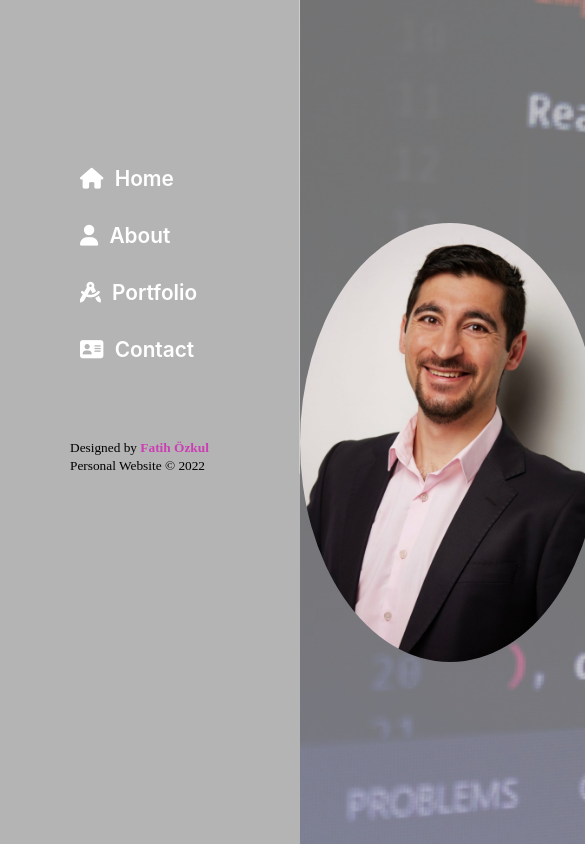
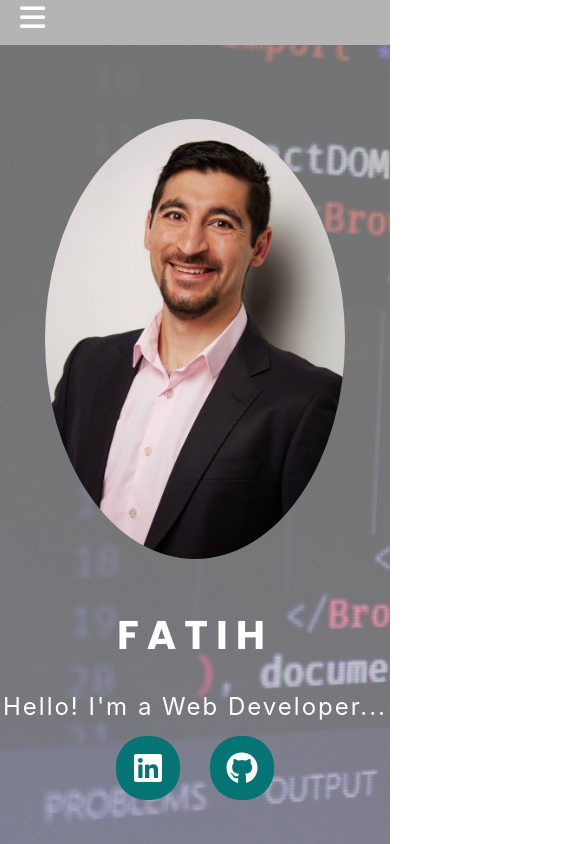
Before and after one commit to fatihozkul35/MyPortFolioWebsite, a React (Create React App) app: page / in a window 390 px wide. Shown: the top 844 px of the page, 585 px wide, since content can reach past the window. Built offline with nearby package versions, Linux system fonts and the light colour scheme; a web font is replaced by a local one.

Commit message:
responsive design added

```diff
--- a/src/Components/Navbar/Navbar.css
+++ b/src/Components/Navbar/Navbar.css
@@ -1,38 +1,33 @@
-.navbar{
-    /* background-color: #6A6A6A; */
-    /* background-color: #868686; */
+.navbar {
     background-color: rgba(63, 62, 62, 0.39);
+    padding: 10px 20px;
+    display: flex;
+    padding-top: 3rem;
+    /* align-items: center; */
+    /* justify-content: space-between; */
+    /* position: relative; */
 }
 
-.menus{
+/* Menü */
+.menus {
     display: flex;
-    /* justify-content: center; */
-    align-items: flex-start;
     flex-direction: column;
-    padding-left: 70px;
-    box-sizing:border-box;
+    align-items: center;
 }
 
-.menus a{
+.menus a {
     text-decoration: none;
     font-weight: 600;
     font-size: 1.3rem;
     transition: 300ms;
-    text-align: left;
-    margin: 10px 0;
+    margin: 10px;
     padding: 6px 10px;
     border-radius: 4px;
-    background-color: rgba(63, 62, 62, 0);
+    background-color: transparent;
     color: white;
 }
 
-.menus i {
-    transition: 300ms;
-    margin-right: 6px;
-}
-
-.menus a:hover{
-    transition: 300ms;
+.menus a:hover {
     background-color: white;
     color: black;
     transform: scale(1.03);
@@ -44,7 +39,6 @@
     color: black;
     transform: scale(1.03);
 }
-
 .credit{
     margin-top: 40px;
     font-weight: 300;
@@ -53,16 +47,51 @@
     background-color: transparent;
 }
 
-.designer{
+    .designer{
     color: rgb(204, 62, 180);
     font-weight: 700;
 }
 
-/* .menus a.active{
-    border-top: 2px solid rgba(63, 62, 62, 0.39);
-    border-left: 2px solid rgba(63, 62, 62, 0.39);
-    border-bottom: 2px solid rgba(63, 62, 62, 0.39);
-    background-color: white;
-    color: black;
-    transform: scale(1.01);
-} */
+/* Mobil için Menü Butonu */
+.menu-toggle {
+    display: none;
+    font-size: 1.8rem;
+    color: white;
+    cursor: pointer;
+}
+
+/* Responsive Ayarlar */
+@media (max-width: 768px) {
+    .navbar{
+        padding-top: 0;
+    }
+    .menus {
+        display: none;
+        flex-direction: column;
+        width: 100%;
+        background-color: rgba(0, 0, 0, 0.8);
+        position: absolute;
+        top: 60px;
+        left: 0;
+        padding: 20px 0;
+        text-align: center;
+    }
+
+    .menus.open {
+        display: flex;
+        z-index: 999;
+    }
+
+    .menus a {
+        font-size: 1.2rem;
+        padding: 10px;
+        width: 100%;
+    }
+
+    .menu-toggle {
+        display: block;
+    }
+    .credit{
+        display: none;
+    }
+}
--- a/src/Components/Navbar/Navbar.js
+++ b/src/Components/Navbar/Navbar.js
@@ -1,28 +1,29 @@
-import React from 'react'
-import { Link } from 'react-router-dom';
-import "./Navbar.css"
-
+import React, { useState } from "react";
+import { Link } from "react-router-dom";
+import "./Navbar.css";
 
 const Navbar = () => {
+  const [menuOpen, setMenuOpen] = useState(false);
+
   return (
-    <div className="navbar">
-      <div className="section menus">
-        <Link to="/">
+    <nav className="navbar">
+      <div className="menu-toggle" onClick={() => setMenuOpen(!menuOpen)}>
+        <i className={menuOpen ? "fas fa-times" : "fas fa-bars"}></i>
+      </div>
+
+      <div className={`menus ${menuOpen ? "open" : ""}`}>
+        <Link to="/" onClick={() => setMenuOpen(false)}>
           <i className="fas fa-home"></i> Home
         </Link>
-        <Link
-          to="/about">
+        <Link to="/about" onClick={() => setMenuOpen(false)}>
           <i className="fas fa-user"></i> About
         </Link>
-        <Link
-          to="/portfolio"
-        >
+        <Link to="/portfolio" onClick={() => setMenuOpen(false)}>
           <i className="fas fa-drafting-compass"></i> Portfolio
         </Link>
-        <Link to="/contact">
+        <Link to="/contact" onClick={() => setMenuOpen(false)}>
           <i className="fas fa-address-card"></i> Contact
         </Link>
-        <br />
         <div className="credit">
           <small>
             Designed by <span className="designer">Fatih Özkul</span>
@@ -31,8 +32,8 @@ const Navbar = () => {
           <small>Personal Website © 2022</small>
         </div>
       </div>
-    </div>
+    </nav>
   );
-}
+};
 
-export default Navbar
+export default Navbar;
--- a/src/Pages/About/About.css
+++ b/src/Pages/About/About.css
@@ -78,3 +78,11 @@ span.skills{
     color: red;
     font-weight: bold;
 }
+
+/* Küçük ekranlarda (max-width: 768px) */
+@media (max-width: 768px) {
+    .container-top-img {
+        display: none;
+    }
+
+}
--- a/src/Pages/About/About.js
+++ b/src/Pages/About/About.js
@@ -4,7 +4,7 @@ import img from "../../assets/img/exampleFoto.jpeg";
 import Navbar from "../../Components/Navbar/Navbar";
 
 const About = () => {
-  const dataOfSkills = ["HTML5", "CSS3", "SASS/SCSS", "Bootstrap5", "Javascript",
+  const dataOfSkills = ["HTML5", "CSS3", "SASS/SCSS", "Bootstrap5", "Tailwind", "Javascript",
               "React.js", "Redux"," Next.js", "TypeScript","Material UI", "Styled Components", "Git&GitHub&GitLap", "Firebase", "Python", "Django", "Restframework",
               "RestAPI"]
   return (
@@ -37,8 +37,8 @@ const About = () => {
             <p>
               Hello! Welcome to my Website. I'm a Frontend Web Developer. I've
               skills in{" "}
-              {dataOfSkills.map((skill) => (
-                <span className="skills">{skill}, </span>
+              {dataOfSkills.map((skill, index) => (
+                <span className="skills" key={index}>{skill}, </span>
               ))}
               and i keep learning...
             </p>
--- a/src/Pages/Contact/Contact.css
+++ b/src/Pages/Contact/Contact.css
@@ -15,7 +15,7 @@
 }
 .section-contact{
     display: grid;
-    grid-template-columns: repeat(3,1fr);
+    grid-template-columns: repeat(2,1fr);
 }
 .contacts{
     background-color:#72F2EB;
@@ -41,3 +41,10 @@
 .contact-link:hover {
   color: #007bff;
 }
+
+/* Küçük ekranlarda (max-width: 1024px) */
+@media (max-width: 1024px) {
+    .section-contact {
+        grid-template-columns: repeat(1, 1fr);
+    }
+}
--- a/src/Pages/Contact/Contact.js
+++ b/src/Pages/Contact/Contact.js
@@ -13,12 +13,6 @@ const Contact = () => {
           <h2 className="quote">'''''''NO PAIN NO GAIN'''''''</h2>
         </div>
         <div className="section-contact">
-            <a href="tel:+4917632064132" className="contact-link">
-              <div className="contacts whatsapp">
-                  <i className="fa fa-whatsapp fa-5x"></i>
-                  <p>+49 176 320 641 32</p>
-              </div>
-            </a>
             <a href="mailto:fatihozkul3541@gmail.com" className="contact-link">
               <div className="contacts email">
                   <i className="fa fa-at fa-4x"></i>
--- a/src/Pages/Home/Home.css
+++ b/src/Pages/Home/Home.css
@@ -1,7 +1,7 @@
 .home{
     display: grid;
     grid-template-columns: 300px 1fr;
-    height: 100vh;
+    min-height: 100vh;
 }
 
 .image{
@@ -28,7 +28,7 @@
 }
 
 .details  .details-pragraf {
-    width: 650px;
+    /* width: 650px; */
     margin: auto;
     color: white;
     letter-spacing: 2px;
@@ -37,10 +37,11 @@
 
 .social-links{
     display: flex;
-    margin: auto;
+    justify-content: center;
+    /* margin: auto;
     margin-top: 50px;
     text-align: center;
-    padding: 5px 39%;
+    padding: 5px 39%; */
 }
 
 .social-links li{
@@ -74,9 +75,10 @@
 
 .section.right{
     position: relative;
-    height: 100vh;
+    /* min-height:100vh; */
     width: 100%;
     display: flex;
+    gap: 1rem;
     align-items: center;
     justify-content: center;
     background-image: url(../../assets/img/react.jpg);
@@ -98,3 +100,15 @@
     padding-top: 150px;
     border-right: 1px solid rgba(255, 255, 255, 0.329);
 }
+
+/* Küçük ekranlarda (max-width: 768px) navbar üstte olacak */
+@media (max-width: 768px) {
+    .home {
+        grid-template-columns: 1fr;
+        grid-template-rows: auto 1fr;
+        height: auto;
+    }
+    .section.right{
+        flex-direction: column;
+    }
+}
--- a/src/Pages/Portfolio/Portfolio.css
+++ b/src/Pages/Portfolio/Portfolio.css
@@ -1,7 +1,7 @@
 
 .sub-section{
     margin-top: 1rem;
-    padding-left: 1.5rem;
+    padding: 1rem;
     display: grid;
     grid-template-columns: repeat(3,1fr);
     grid-gap: 40px 60px;
@@ -111,3 +111,15 @@
   margin: 0;
   line-height: 1.6; /* Satır yüksekliğini artırma */
 }
+
+/* Küçük ekranlarda (max-width: 768px) */
+@media (max-width: 1024px) {
+    .sub-section {
+        grid-template-columns: repeat(2, 1fr);
+    }
+}
+@media (max-width: 768px) {
+    .sub-section {
+        grid-template-columns: repeat(1, 1fr);
+    }
+}
--- a/src/Pages/Portfolio/Portfolio.js
+++ b/src/Pages/Portfolio/Portfolio.js
@@ -81,11 +81,7 @@ const Portfolio = () => {
             );
           })}
           </div>
-
         </div>
-
-
-
     </div>
   );
 };
```
